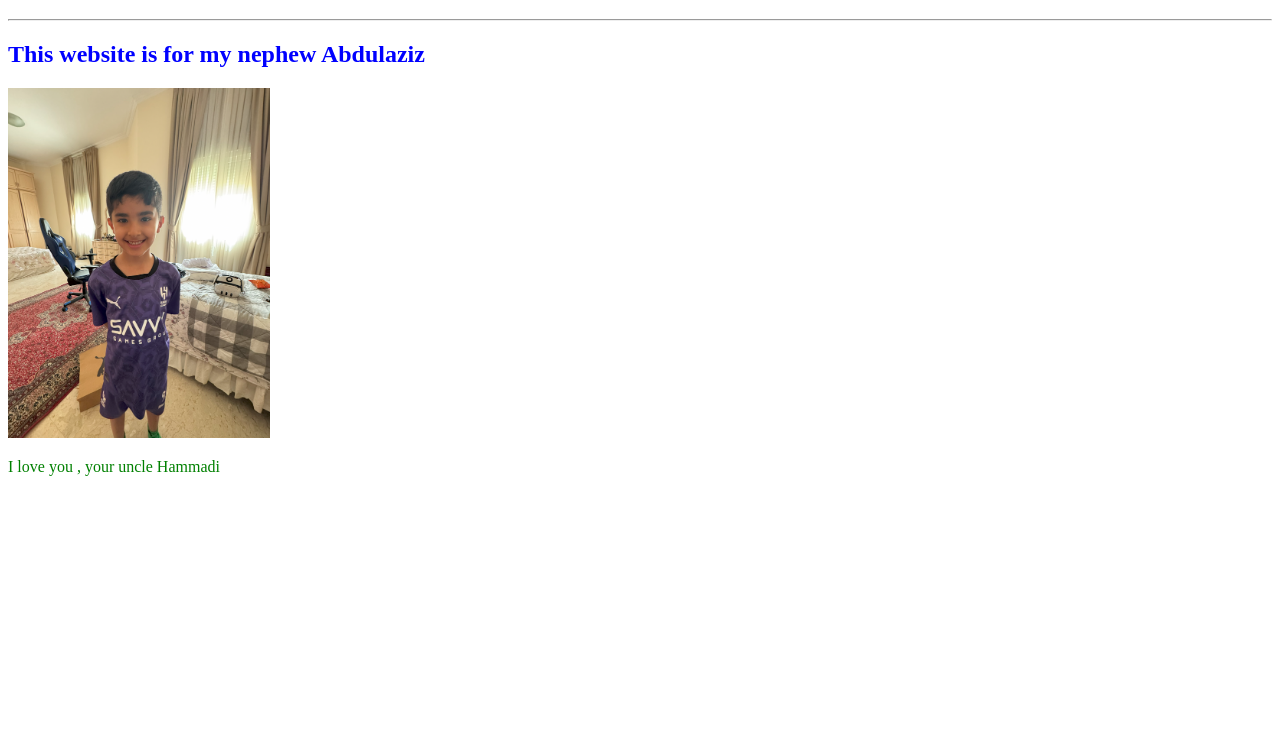
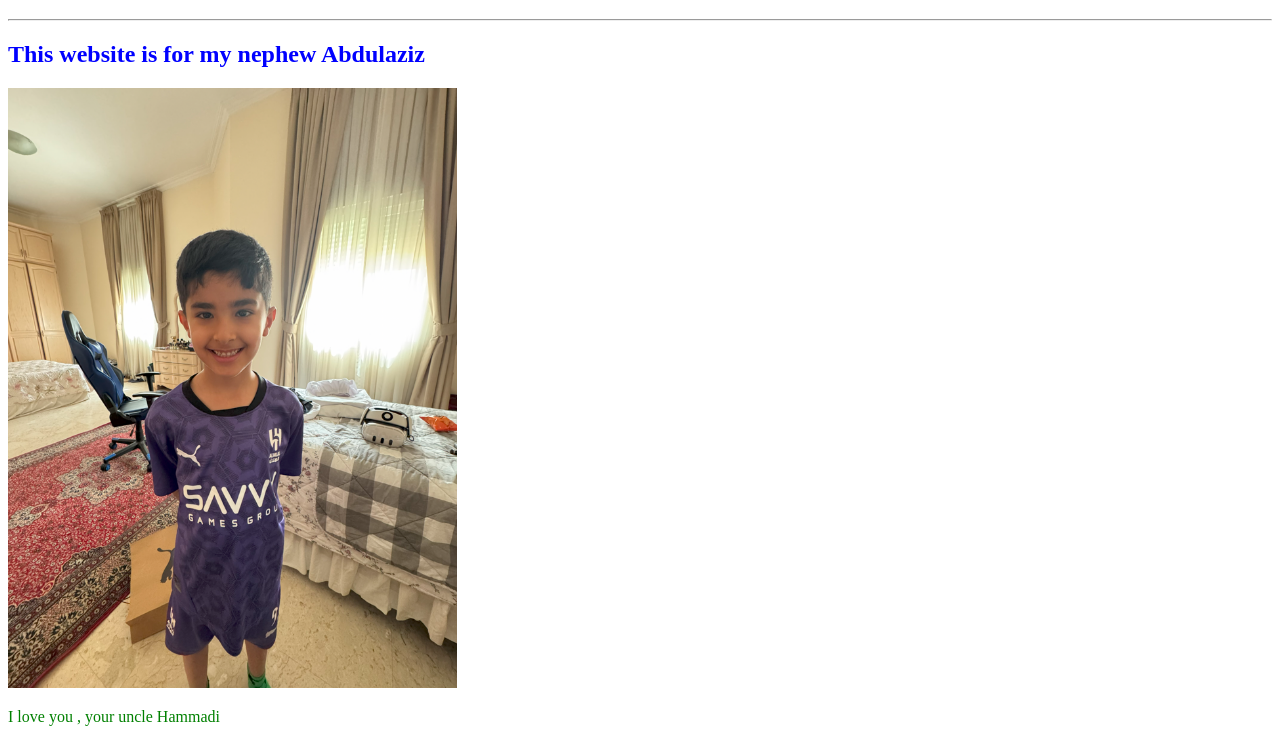
Before and after one commit to zawz6/Aziz-s-site, a plain HTML site: page index.html in a window 1280 px wide. Shown: the part 61-803 px from the top of the page. Drawn offline with Linux system fonts and the light colour scheme.

Commit message:
Update index.html

```diff
--- a/index.html
+++ b/index.html
@@ -20,7 +20,7 @@
 <h1>Abdulaziz Bin Dakhil</h1>
 <hr/>
 <h2>This website is for my nephew Abdulaziz</h2>
-<img src="./Screenshot 2025-06-04 143251.png" height="350"/>
+<img src="./Screenshot 2025-06-04 143251.png" height="600"/>
 <p>I love you , your uncle Hammadi</p>
 </body>
 </html>
```
